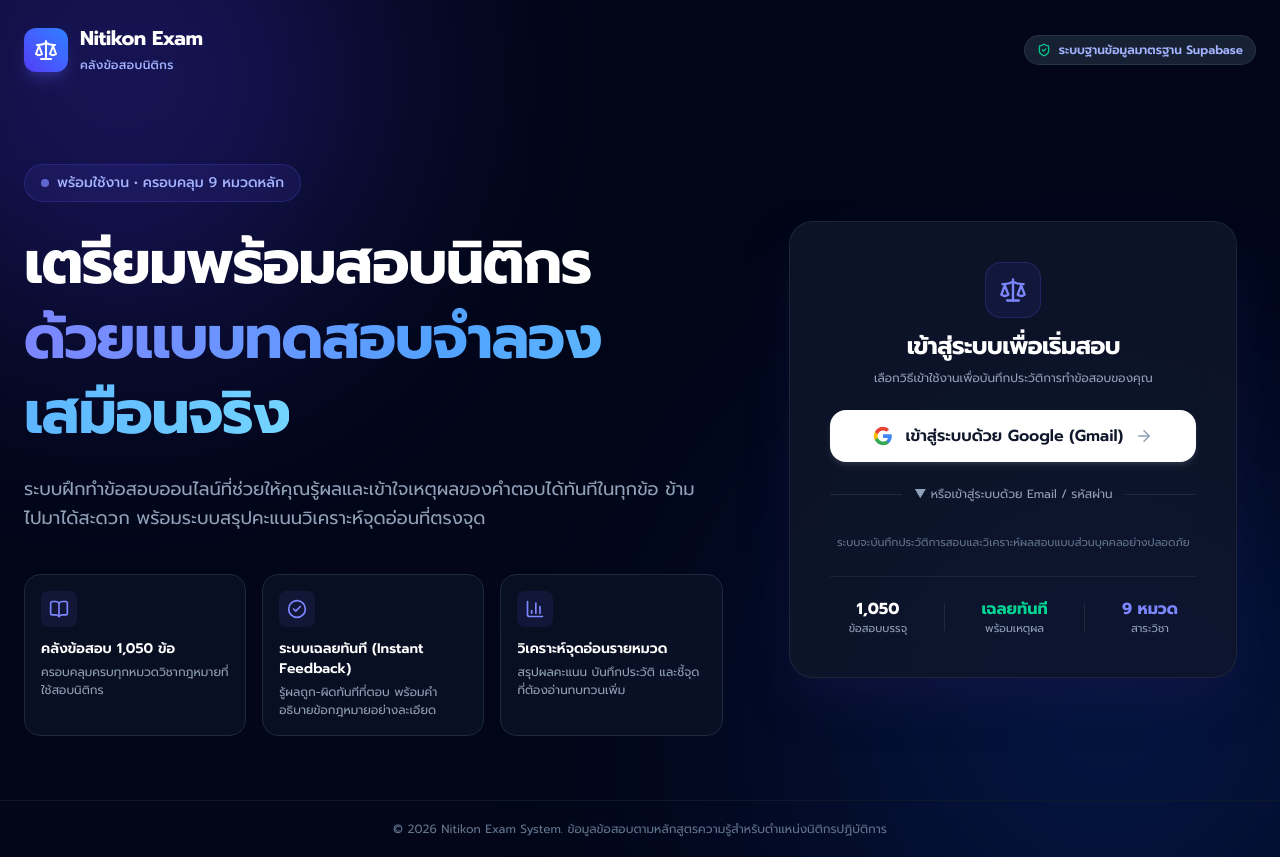
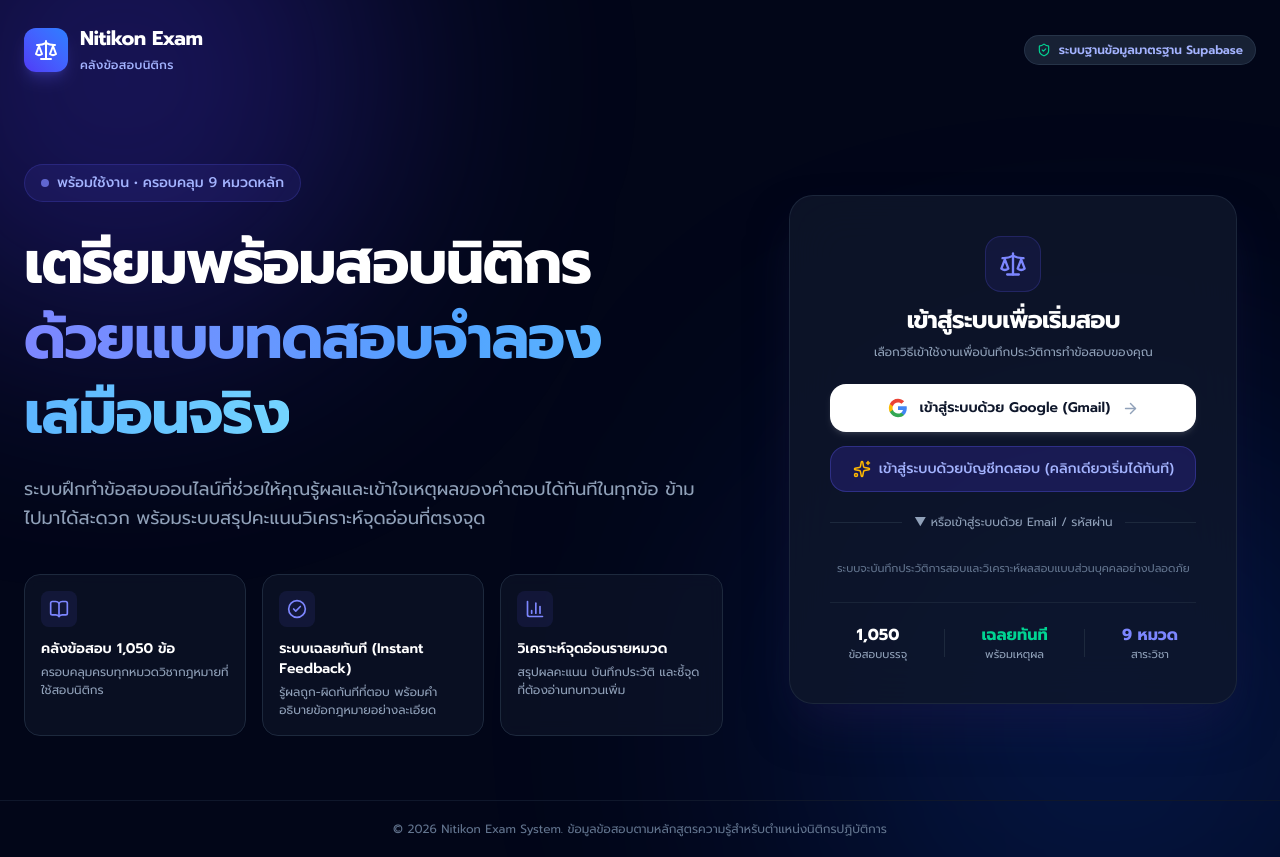
Before and after one commit to TIXS-XIIIZ/web-exam, a React (Vite) app: page / in a window 1280 px wide. Built offline with nearby package versions, Linux system fonts and the light colour scheme; no server answers.

Commit message:
Add sanitized env handling, prevent session wipe, and provide 1-click Demo Account login

```diff
--- a/src/App.tsx
+++ b/src/App.tsx
@@ -9,30 +9,54 @@ import ResultSummary from './pages/ResultSummary'
 function App() {
   const [session, setSession] = useState<any>(null)
   const [loading, setLoading] = useState(true)
+  const [globalError, setGlobalError] = useState<string | null>(null)
 
   useEffect(() => {
     let isMounted = true
 
     async function initAuth() {
       try {
-        // 1. Check if OAuth tokens exist in the URL hash
+        // 1. Check if OAuth error or tokens exist in URL hash or search params
         const rawHash = window.location.hash.startsWith('#')
           ? window.location.hash.substring(1)
           : window.location.hash
 
-        if (rawHash) {
         const hashParams = new URLSearchParams(rawHash)
+        const searchParams = new URLSearchParams(window.location.search)
+
+        // Check for OAuth error returned from provider
+        const errDesc = hashParams.get('error_description') || searchParams.get('error_description')
+        const errCode = hashParams.get('error') || searchParams.get('error')
+        if (errDesc || errCode) {
+          const message = decodeURIComponent(errDesc || errCode || 'เกิดข้อผิดพลาดในการตรวจสอบสิทธิ์')
+          console.error('OAuth error from URL:', message)
+          if (isMounted) {
+            setGlobalError(message)
+            setLoading(false)
+          }
+          return
+        }
+
         const accessToken = hashParams.get('access_token')
         const refreshToken = hashParams.get('refresh_token')
 
         if (accessToken && refreshToken) {
-            // Directly set session using extracted tokens
+          // Explicitly set session from hash tokens
           const { data, error } = await supabase.auth.setSession({
             access_token: accessToken,
             refresh_token: refreshToken,
           })
 
-            if (!error && data?.session && isMounted) {
+          if (error) {
+            console.error('setSession failed:', error)
+            if (isMounted) {
+              setGlobalError(error.message)
+              setLoading(false)
+            }
+            return
+          }
+
+          if (data?.session && isMounted) {
             setSession(data.session)
             setLoading(false)
             // Clean tokens from URL address bar
@@ -40,18 +64,19 @@ function App() {
             return
           }
         }
-        }
 
-        // 2. If no tokens in hash or setSession completed, check existing session
+        // 2. Check existing session from localStorage
         const { data: { session: existingSession } } = await supabase.auth.getSession()
         if (isMounted) {
+          if (existingSession) {
             setSession(existingSession)
+          }
           setLoading(false)
         }
-      } catch (err) {
+      } catch (err: any) {
         console.error('Auth initialization error:', err)
         if (isMounted) {
-          setSession(null)
+          setGlobalError(err?.message || 'ไม่สามารถโหลดข้อมูลสิทธิ์ได้')
           setLoading(false)
         }
       }
@@ -59,11 +84,21 @@ function App() {
 
     initAuth()
 
-    // 3. Listen for future auth state changes (e.g. sign in, sign out)
+    // 3. Listen for auth state events without letting INITIAL_SESSION wipe an active session
     const {
       data: { subscription },
-    } = supabase.auth.onAuthStateChange((_event, newSession) => {
-      if (isMounted) {
+    } = supabase.auth.onAuthStateChange((event, newSession) => {
+      if (!isMounted) return
+
+      if (event === 'SIGNED_IN' || event === 'TOKEN_REFRESHED' || event === 'USER_UPDATED') {
+        if (newSession) {
+          setSession(newSession)
+          setLoading(false)
+        }
+      } else if (event === 'SIGNED_OUT') {
+        setSession(null)
+        setLoading(false)
+      } else if (event === 'INITIAL_SESSION' && newSession) {
         setSession(newSession)
         setLoading(false)
       }
@@ -86,8 +121,21 @@ function App() {
 
   return (
     <Router>
+      {globalError && (
+        <div className="fixed top-4 left-1/2 -translate-x-1/2 z-50 max-w-md w-full px-4">
+          <div className="bg-rose-600 text-white p-3 rounded-xl shadow-xl flex items-center justify-between text-xs sm:text-sm">
+            <span>{globalError}</span>
+            <button
+              onClick={() => setGlobalError(null)}
+              className="ml-3 font-bold hover:opacity-75"
+            >
+              ✕
+            </button>
+          </div>
+        </div>
+      )}
       <Routes>
-        <Route path="/" element={!session ? <Login /> : <Navigate to="/select" replace />} />
+        <Route path="/" element={!session ? <Login initialError={globalError} /> : <Navigate to="/select" replace />} />
         <Route path="/select" element={session ? <SelectExam /> : <Navigate to="/" replace />} />
         <Route path="/exam/:examId" element={session ? <ExamSession /> : <Navigate to="/" replace />} />
         <Route path="/result/:attemptId" element={session ? <ResultSummary /> : <Navigate to="/" replace />} />
--- a/src/lib/supabase.ts
+++ b/src/lib/supabase.ts
@@ -1,7 +1,11 @@
 import { createClient } from '@supabase/supabase-js'
 
-const supabaseUrl = import.meta.env.VITE_SUPABASE_URL || 'https://vbnszkgeknxjvdmxjked.supabase.co'
-const supabaseAnonKey = import.meta.env.VITE_SUPABASE_ANON_KEY || 'eyJhbGciOiJIUzI1NiIsInR5cCI6IkpXVCJ9.eyJpc3MiOiJzdXBhYmFzZSIsInJlZiI6InZibnN6a2dla254anZkbXhqa2VkIiwicm9sZSI6ImFub24iLCJpYXQiOjE3OTE1MzA3MzQsImV4cCI6MjEwNzEwNjczNH0.bdJUusqlpMuDLnYfrrNzf23pTK8G2stfCdb7B_fw1tE'
+const rawUrl = import.meta.env.VITE_SUPABASE_URL || 'https://vbnszkgeknxjvdmxjked.supabase.co'
+const rawKey = import.meta.env.VITE_SUPABASE_ANON_KEY || 'eyJhbGciOiJIUzI1NiIsInR5cCI6IkpXVCJ9.eyJpc3MiOiJzdXBhYmFzZSIsInJlZiI6InZibnN6a2dla254anZkbXhqa2VkIiwicm9sZSI6ImFub24iLCJpYXQiOjE3OTE1MzA3MzQsImV4cCI6MjEwNzEwNjczNH0.bdJUusqlpMuDLnYfrrNzf23pTK8G2stfCdb7B_fw1tE'
+
+// Sanitize inputs (strip any quotes, spaces, or trailing slashes)
+const supabaseUrl = rawUrl.trim().replace(/^["']|["']$/g, '').replace(/\/+$/, '')
+const supabaseAnonKey = rawKey.trim().replace(/^["']|["']$/g, '')
 
 export const supabase = createClient(supabaseUrl, supabaseAnonKey, {
   auth: {
--- a/src/pages/Login.tsx
+++ b/src/pages/Login.tsx
@@ -1,14 +1,32 @@
 import { useState } from 'react'
 import { supabase } from '../lib/supabase'
-import { Scale, CheckCircle2, BookOpen, BarChart3, ShieldCheck, ArrowRight, Loader2, Mail, Lock, UserPlus, LogIn } from 'lucide-react'
+import {
+  Scale,
+  CheckCircle2,
+  BookOpen,
+  BarChart3,
+  ShieldCheck,
+  ArrowRight,
+  Loader2,
+  Mail,
+  Lock,
+  UserPlus,
+  LogIn,
+  Sparkles
+} from 'lucide-react'
 
-export default function Login() {
+interface LoginProps {
+  initialError?: string | null
+}
+
+export default function Login({ initialError }: LoginProps) {
   const [loading, setLoading] = useState(false)
+  const [demoLoading, setDemoLoading] = useState(false)
   const [showEmailLogin, setShowEmailLogin] = useState(false)
   const [isSignUp, setIsSignUp] = useState(false)
   const [email, setEmail] = useState('')
   const [password, setPassword] = useState('')
-  const [authError, setAuthError] = useState<string | null>(null)
+  const [authError, setAuthError] = useState<string | null>(initialError || null)
   const [authMessage, setAuthMessage] = useState<string | null>(null)
 
   const handleGoogleLogin = async () => {
@@ -29,6 +47,24 @@ export default function Login() {
     }
   }
 
+  const handleDemoLogin = async () => {
+    try {
+      setDemoLoading(true)
+      setAuthError(null)
+      const { error } = await supabase.auth.signInWithPassword({
+        email: 'admin@nitikon.com',
+        password: 'ExamPassword2026!',
+      })
+      if (error) throw error
+      window.location.href = '/select'
+    } catch (err: any) {
+      console.error(err)
+      setAuthError(err.message || 'ไม่สามารถเข้าสู่ระบบด้วยบัญชีทดสอบได้')
+    } finally {
+      setDemoLoading(false)
+    }
+  }
+
   const handleEmailAuth = async (e: React.FormEvent) => {
     e.preventDefault()
     if (!email || !password) {
@@ -45,16 +81,13 @@ export default function Login() {
         const { data, error } = await supabase.auth.signUp({
           email,
           password,
-          options: {
-            emailRedirectTo: `${window.location.origin}/select`,
-          }
         })
         if (error) throw error
         if (data.session) {
-          // Direct login if email confirmations are not required
           window.location.href = '/select'
         } else {
-          setAuthMessage('สร้างบัญชีสำเร็จ! หากต้องยืนยันตัวตน โปรดตรวจสอบลิงก์ในกล่องข้อความอีเมลของคุณ')
+          setAuthMessage('สร้างบัญชีสำเร็จ! เข้าสู่ระบบได้ทันที')
+          setIsSignUp(false)
         }
       } else {
         const { error } = await supabase.auth.signInWithPassword({
@@ -168,25 +201,26 @@ export default function Login() {
 
             {/* Error & Message Alerts */}
             {authError && (
-              <div className="mb-4 p-3 rounded-xl bg-rose-500/10 border border-rose-500/30 text-rose-300 text-xs leading-relaxed">
+              <div className="mb-4 p-3 rounded-xl bg-rose-500/15 border border-rose-500/30 text-rose-300 text-xs leading-relaxed">
                 {authError}
               </div>
             )}
             {authMessage && (
-              <div className="mb-4 p-3 rounded-xl bg-emerald-500/10 border border-emerald-500/30 text-emerald-300 text-xs leading-relaxed">
+              <div className="mb-4 p-3 rounded-xl bg-emerald-500/15 border border-emerald-500/30 text-emerald-300 text-xs leading-relaxed">
                 {authMessage}
               </div>
             )}
 
-            {/* Google Sign-in button */}
-            <div className="space-y-4">
+            {/* Login Options Container */}
+            <div className="space-y-3.5">
+              {/* Option 1: Google OAuth Button */}
               <button
                 onClick={handleGoogleLogin}
-                disabled={loading}
-                className="w-full relative group flex items-center justify-center gap-3 py-3.5 px-5 rounded-2xl bg-white text-slate-900 font-semibold text-base hover:bg-slate-100 active:scale-[0.99] transition-all duration-200 shadow-md shadow-white/10 disabled:opacity-70 disabled:cursor-not-allowed cursor-pointer"
+                disabled={loading || demoLoading}
+                className="w-full relative group flex items-center justify-center gap-3 py-3.5 px-5 rounded-2xl bg-white text-slate-900 font-semibold text-sm hover:bg-slate-100 active:scale-[0.99] transition-all duration-200 shadow-md shadow-white/10 disabled:opacity-70 disabled:cursor-not-allowed cursor-pointer"
               >
                 {loading && !showEmailLogin ? (
-                  <Loader2 className="animate-spin text-slate-700" size={22} />
+                  <Loader2 className="animate-spin text-slate-700" size={20} />
                 ) : (
                   <svg className="w-5 h-5 flex-shrink-0" viewBox="0 0 24 24">
                     <path
@@ -208,10 +242,24 @@ export default function Login() {
                   </svg>
                 )}
                 <span>เข้าสู่ระบบด้วย Google (Gmail)</span>
-                <ArrowRight size={18} className="text-slate-400 group-hover:translate-x-1 transition-transform" />
+                <ArrowRight size={17} className="text-slate-400 group-hover:translate-x-1 transition-transform" />
               </button>
 
-              {/* Alternative Email Login Divider */}
+              {/* Option 2: Instant Demo / Test Account Login Button */}
+              <button
+                onClick={handleDemoLogin}
+                disabled={loading || demoLoading}
+                className="w-full flex items-center justify-center gap-2 py-3 px-4 rounded-2xl bg-indigo-600/20 hover:bg-indigo-600/30 border border-indigo-500/30 text-indigo-300 font-medium text-sm hover:text-white transition-all duration-200 cursor-pointer disabled:opacity-70"
+              >
+                {demoLoading ? (
+                  <Loader2 className="animate-spin text-indigo-400" size={18} />
+                ) : (
+                  <Sparkles size={18} className="text-amber-400" />
+                )}
+                <span>{demoLoading ? 'กำลังเข้าสู่ระบบ...' : 'เข้าสู่ระบบด้วยบัญชีทดสอบ (คลิกเดียวเริ่มได้ทันที)'}</span>
+              </button>
+
+              {/* Option 3: Collapsible Email Login Divider */}
               <div className="relative flex py-2 items-center">
                 <div className="flex-grow border-t border-slate-800"></div>
                 <button
@@ -232,7 +280,7 @@ export default function Login() {
                       <Mail size={16} className="absolute left-3.5 top-3.5 text-slate-500 pointer-events-none" />
                       <input
                         type="email"
-                        placeholder="อีเมลของคุณ (เช่น test@gmail.com)"
+                        placeholder="อีเมลของคุณ (เช่น test@example.com)"
                         value={email}
                         onChange={(e) => setEmail(e.target.value)}
                         className="w-full pl-10 pr-4 py-2.5 rounded-xl bg-slate-950 border border-slate-800 text-sm text-white placeholder-slate-500 focus:outline-none focus:border-indigo-500 transition-colors"
@@ -257,7 +305,7 @@ export default function Login() {
 
                   <button
                     type="submit"
-                    disabled={loading}
+                    disabled={loading || demoLoading}
                     className="w-full flex items-center justify-center gap-2 py-2.5 px-4 rounded-xl bg-indigo-600 hover:bg-indigo-700 active:scale-[0.99] text-white font-medium text-sm transition-all shadow-md shadow-indigo-600/20 disabled:opacity-70 cursor-pointer"
                   >
                     {loading && showEmailLogin ? (
@@ -265,7 +313,7 @@ export default function Login() {
                     ) : isSignUp ? (
                       <>
                         <UserPlus size={16} />
-                        <span>สมัครสมาชิกใหม่</span>
+                        <span>สมัครสมาชิกใหม่ (ใช้งานได้ทันที)</span>
                       </>
                     ) : (
                       <>
```
Also changed, not shown: 1 other file (tests, documents, lock files or other folders). Lines whose indentation alone changed are shown as unchanged.
